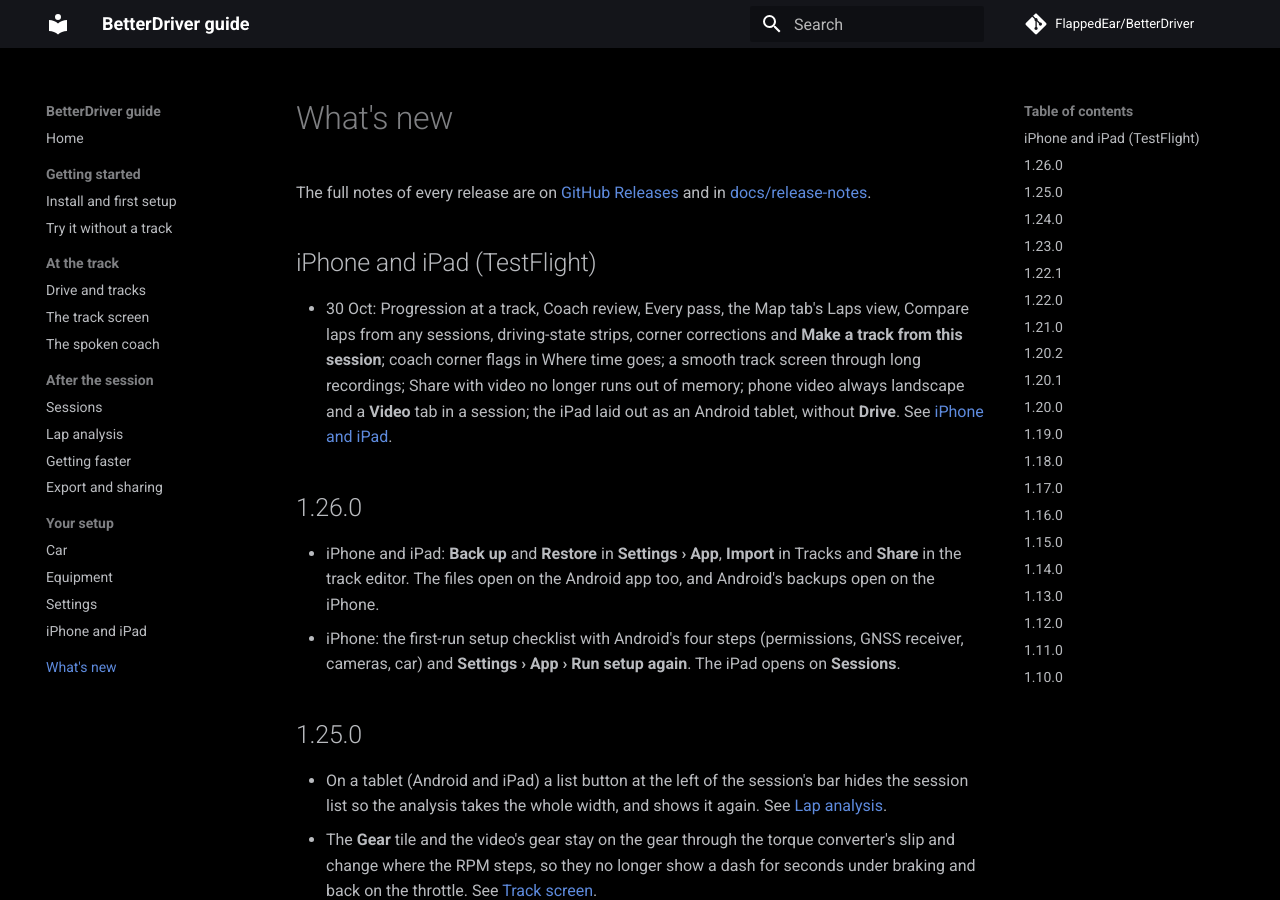
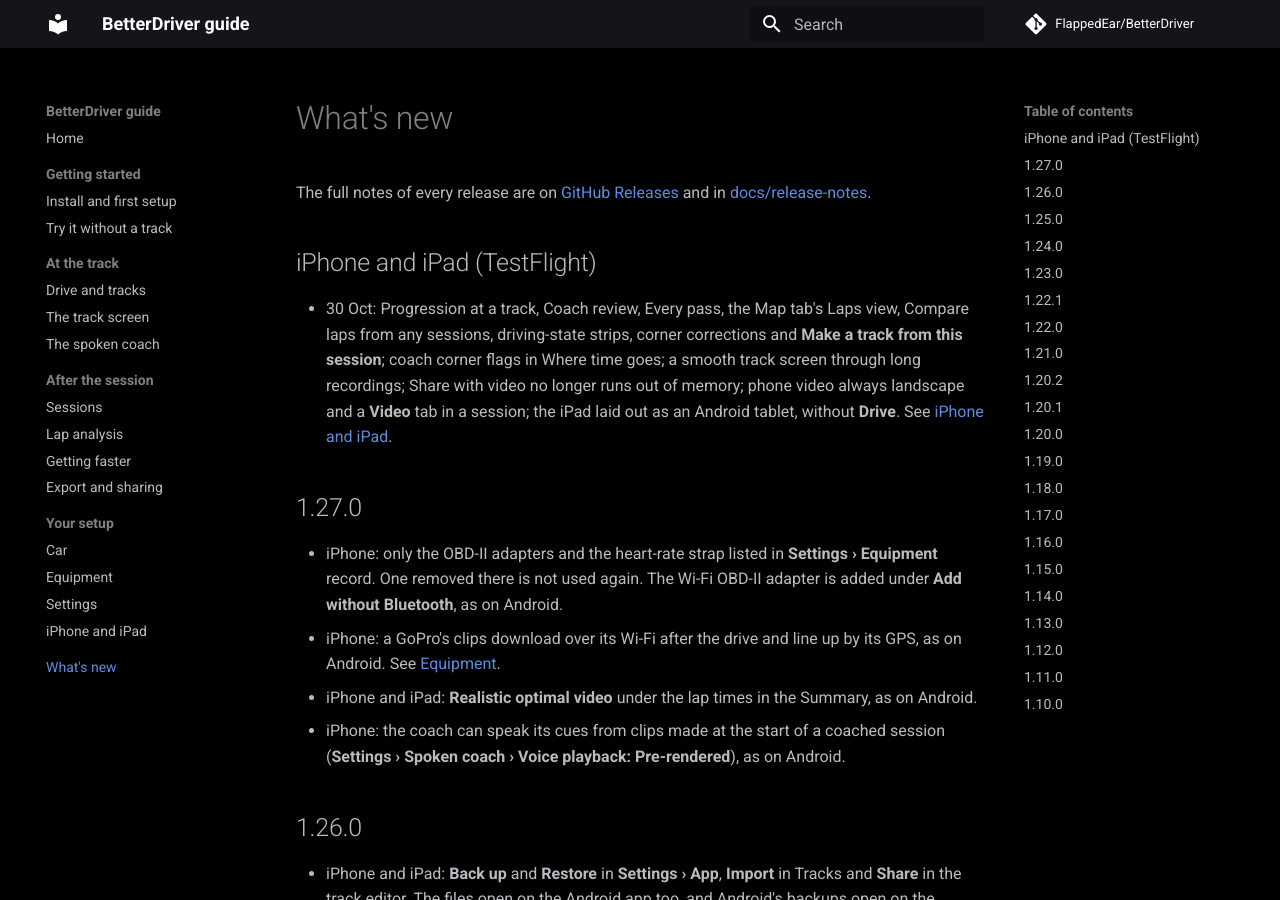
Before and after one commit to FlappedEar/BetterDriver, an MkDocs documentation site: the page built from guide/docs/whats-new.md, in a window 1280 px wide and 900 px high. Built offline with MkDocs 1.6.1 and Material for MkDocs 9.7.7, drawn with Linux system fonts in a browser that asks for light colours; comment, search, counter and statistics services are not loaded.

Commit message:
Release 1.27.0 (#482)
Bump betterdriver.version to 1.27.0 with release notes for #477 (FBBD-349),
#479 (FBBD-343), #475 (FBBD-370) and #478 (FBBD-48); guide version and
What's new; parity row for FBBD-349 to TF 1.27.0.

Claude-Session: https://claude.ai/code/session_019XkeKrmy5ne824MhTTBwoK

```diff
--- a/guide/docs/whats-new.md
+++ b/guide/docs/whats-new.md
@@ -12,6 +12,18 @@ The full notes of every release are on
   recordings; Share with video no longer runs out of memory; phone video always landscape and a
   **Video** tab in a session; the iPad laid out as an Android tablet, without **Drive**.
   See [iPhone and iPad](ios.md).
+
+## 1.27.0
+
+- iPhone: only the OBD-II adapters and the heart-rate strap listed in **Settings › Equipment**
+  record. One removed there is not used again. The Wi-Fi OBD-II adapter is added under
+  **Add without Bluetooth**, as on Android.
+- iPhone: a GoPro's clips download over its Wi-Fi after the drive and line up by its GPS, as
+  on Android. See [Equipment](equipment.md).
+- iPhone and iPad: **Realistic optimal video** under the lap times in the Summary, as on
+  Android.
+- iPhone: the coach can speak its cues from clips made at the start of a coached session
+  (**Settings › Spoken coach › Voice playback: Pre-rendered**), as on Android.
 
 ## 1.26.0
 
```
Also changed, not shown: docs/parity.md (+1 -1 lines), docs/release-notes/v1.27.0.md (added, +16 -0 lines), guide/docs/index.md (+2 -2 lines), 1 other file.
